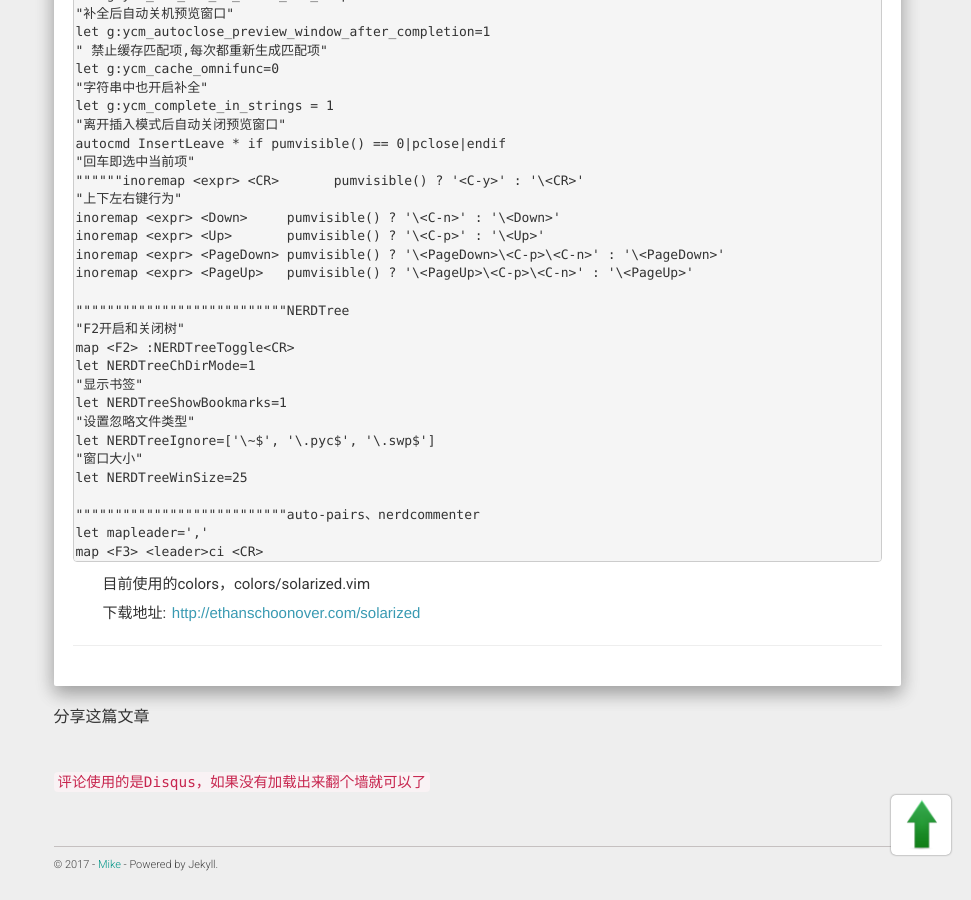
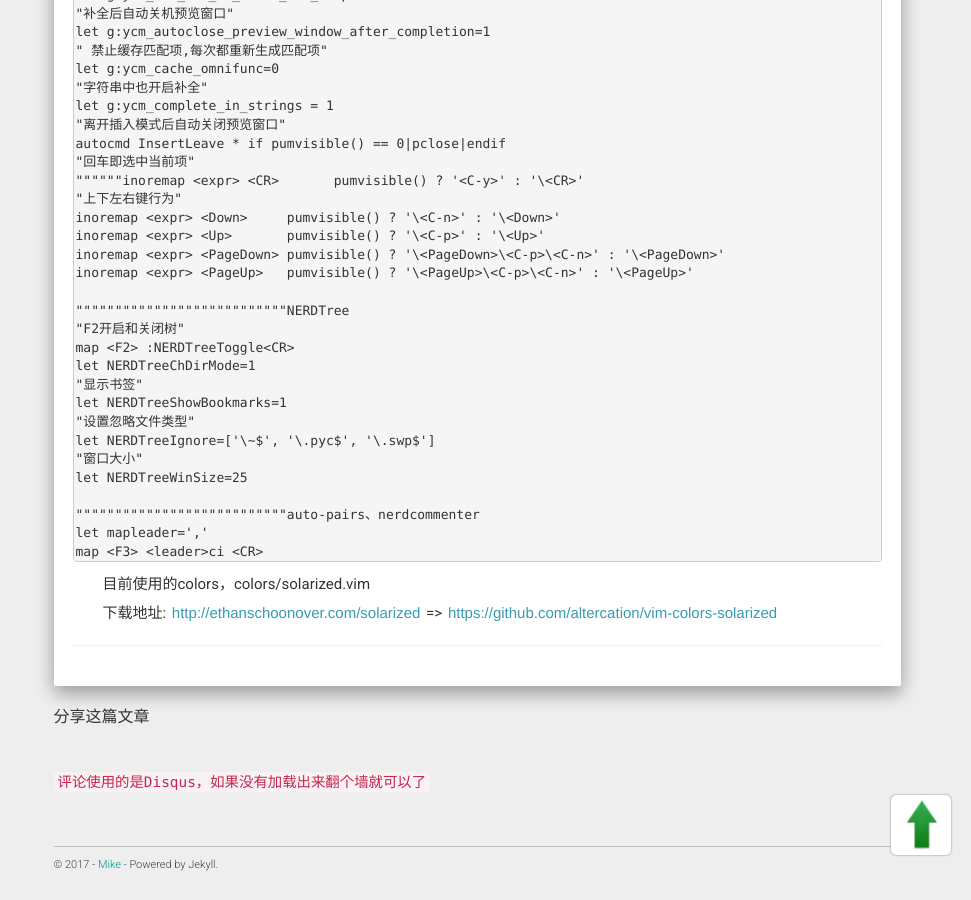
Before and after one commit to iampythoner/iampythoner.github.io, a Jekyll site: the page built from misc/current_vimrc.md, in a window 1280 px wide and 900 px high, scrolled down 2640 px. Shown: the whole window, without its empty margins (309-1280 px from the left). Built offline with Jekyll 4.4.1, drawn with Linux system fonts in a browser that asks for light colours; nearby versions of some CDN libraries; comment, search, counter and statistics services are not loaded; some of the changed lines change nothing that is shown.

Commit message:
no message

```diff
--- a/misc/current_vimrc.md
+++ b/misc/current_vimrc.md
@@ -170,4 +170,4 @@
 
 目前使用的colors，colors/solarized.vim
 
-下载地址: [http://ethanschoonover.com/solarized](http://ethanschoonover.com/solarized)
+下载地址: [http://ethanschoonover.com/solarized](http://ethanschoonover.com/solarized) => [https://github.com/altercation/vim-colors-solarized](https://github.com/altercation/vim-colors-solarized)
```
